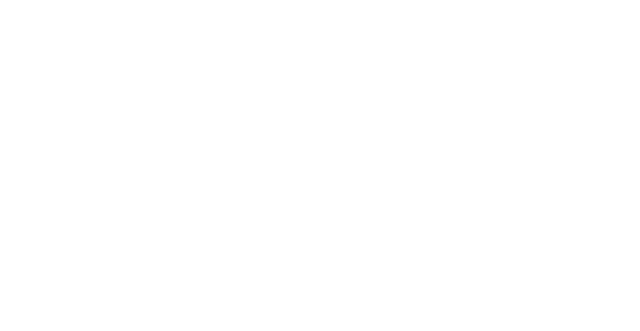
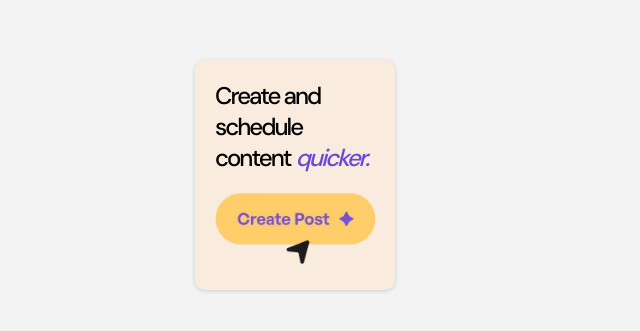
Before and after one commit to sparklaunch/Bento-Grid, a Next.js app: page / in a window 1280 px wide. Shown: the part 195-526 px from the top of the page, without its empty margins (0-640 px from the left). Built offline with nearby package versions, Linux system fonts and the light colour scheme.

Commit message:
Create Create

```diff
--- /dev/null
+++ b/app/Home.module.css
@@ -0,0 +1,10 @@
+.main {
+	display: grid;
+	grid-template-areas:
+		"create ai ai schedule"
+		"create manage maintain schedule"
+		"write manage maintain schedule"
+		"write manage grow grow";
+	grid-template-columns: repeat(4, 200px);
+	gap: 30px;
+}
--- /dev/null
+++ b/app/components/Create.module.css
@@ -0,0 +1,26 @@
+.section {
+	grid-area: create;
+	background-color: var(--color-beige);
+	padding: 20px;
+	border-radius: 10px;
+	display: flex;
+	flex-direction: column;
+	gap: 20px;
+	box-shadow: rgba(0, 0, 0, 0.16) 0px 1px 4px;
+}
+
+.create {
+	font-weight: 500;
+	letter-spacing: -2px;
+}
+
+.quicker {
+	color: var(--color-violet);
+	font-style: italic;
+	margin-left: 5px;
+}
+
+.createPost {
+	width: 100%;
+	height: auto;
+}
--- /dev/null
+++ b/app/components/Create.tsx
@@ -0,0 +1,15 @@
+import Image from "next/image";
+import createPost from "../assets/images/create-post.webp";
+import styles from "./Create.module.css";
+
+export default function Create() {
+	return (
+		<section className={styles.section}>
+			<h2 className={styles.create}>
+				Create and schedule content
+				<span className={styles.quicker}>quicker.</span>
+			</h2>
+			<Image src={createPost} alt="" className={styles.createPost} />
+		</section>
+	);
+}
--- a/app/globals.css
+++ b/app/globals.css
@@ -11,3 +11,11 @@
 	padding: 0;
 	box-sizing: border-box;
 }
+
+body {
+	background-color: var(--color-background);
+	display: flex;
+	justify-content: center;
+	align-items: center;
+	height: 100vh;
+}
--- a/app/page.tsx
+++ b/app/page.tsx
@@ -1,3 +1,10 @@
+import Create from "./components/Create";
+import styles from "./Home.module.css";
+
 export default function Home() {
-	return <main></main>;
+	return (
+		<main className={styles.main}>
+			<Create />
+		</main>
+	);
 }
```
